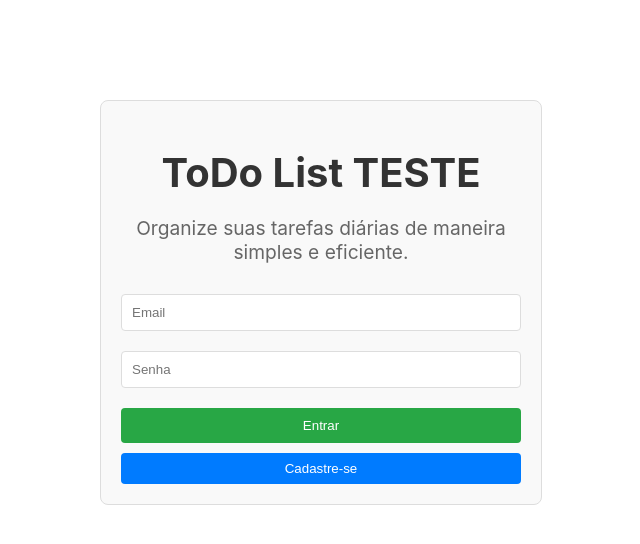
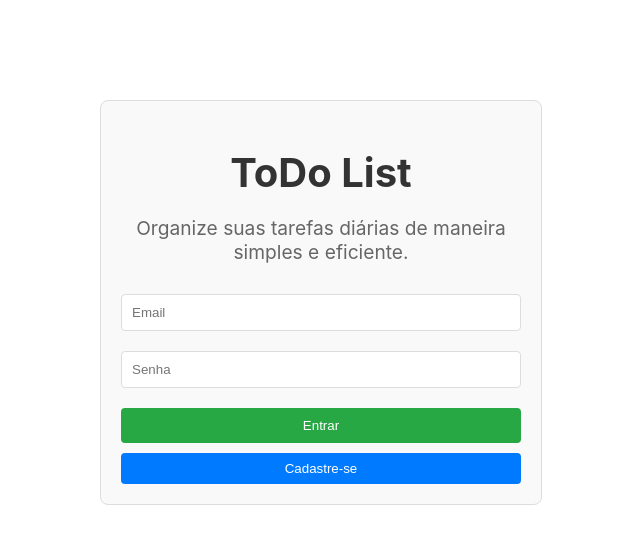
Before and after one commit to Vlosada7/first.e-pitinglish, a React (Create React App) app in the folder todo-list/: page / in a window 1280 px wide. Shown: the top 544 px of the page, without its empty margins (319-959 px from the left). Built offline with nearby package versions, Linux system fonts and the light colour scheme.

Commit message:
Update Login.tsx

```diff
--- a/todo-list/src/components/Login/Login.tsx
+++ b/todo-list/src/components/Login/Login.tsx
@@ -23,7 +23,7 @@ const Login: React.FC = () => {
 	};
 	return (
 		<div className="login-container">
-			<h1>ToDo List TESTE</h1>
+			<h1>ToDo List</h1>
 			<p>Organize suas tarefas diárias de maneira simples e eficiente.</p>
 
 			<form className="login-form" onSubmit={handleLogin}>
```
